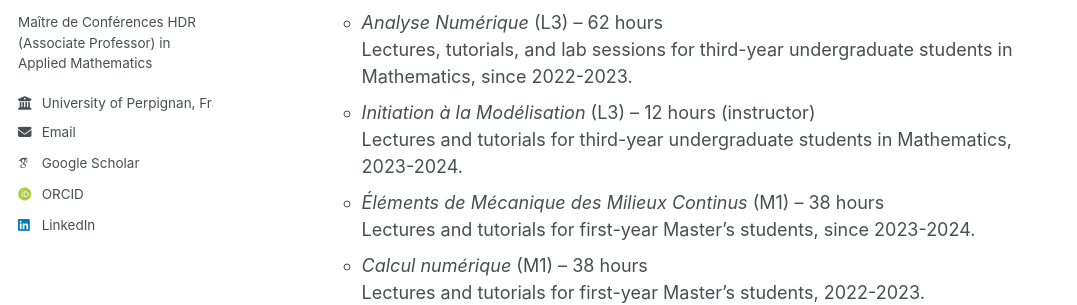
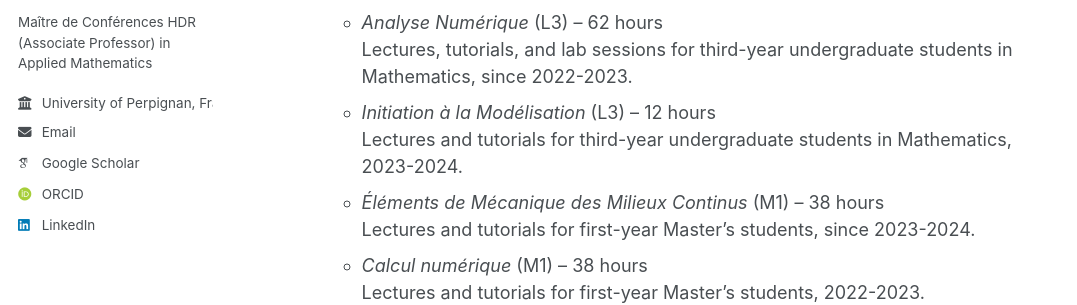
Before and after one commit to fbonaldi/fbonaldi.github.io, a Jekyll site: the page built from _pages/teaching.md, in a window 1280 px wide and 900 px high. Shown: the part 283-588 px from the top of the window, without its empty margins (0-1077 px from the left). Built offline with Jekyll 4.4.1, drawn with Linux system fonts in a browser that asks for light colours; some web fonts are replaced; a script bundle is joined from its source files by our own code; library files that are not in the unit come from our copies; formulas are drawn with MathJax 3.

Commit message:
Update teaching.md

```diff
--- a/_pages/teaching.md
+++ b/_pages/teaching.md
@@ -12,7 +12,7 @@ At the **University of Perpignan**:
 
   * _Analyse Numérique_ (L3) – 62 hours<br>
     Lectures, tutorials, and lab sessions for third-year undergraduate students in Mathematics, since 2022-2023.
-  * _Initiation à la Modélisation_ (L3) – 12 hours (instructor)<br>
+  * _Initiation à la Modélisation_ (L3) – 12 hours<br>
     Lectures and tutorials for third-year undergraduate students in Mathematics, 2023-2024.
   * _Éléments de Mécanique des Milieux Continus_ (M1) – 38 hours<br>
     Lectures and tutorials for first-year Master's students, since 2023-2024.
```
